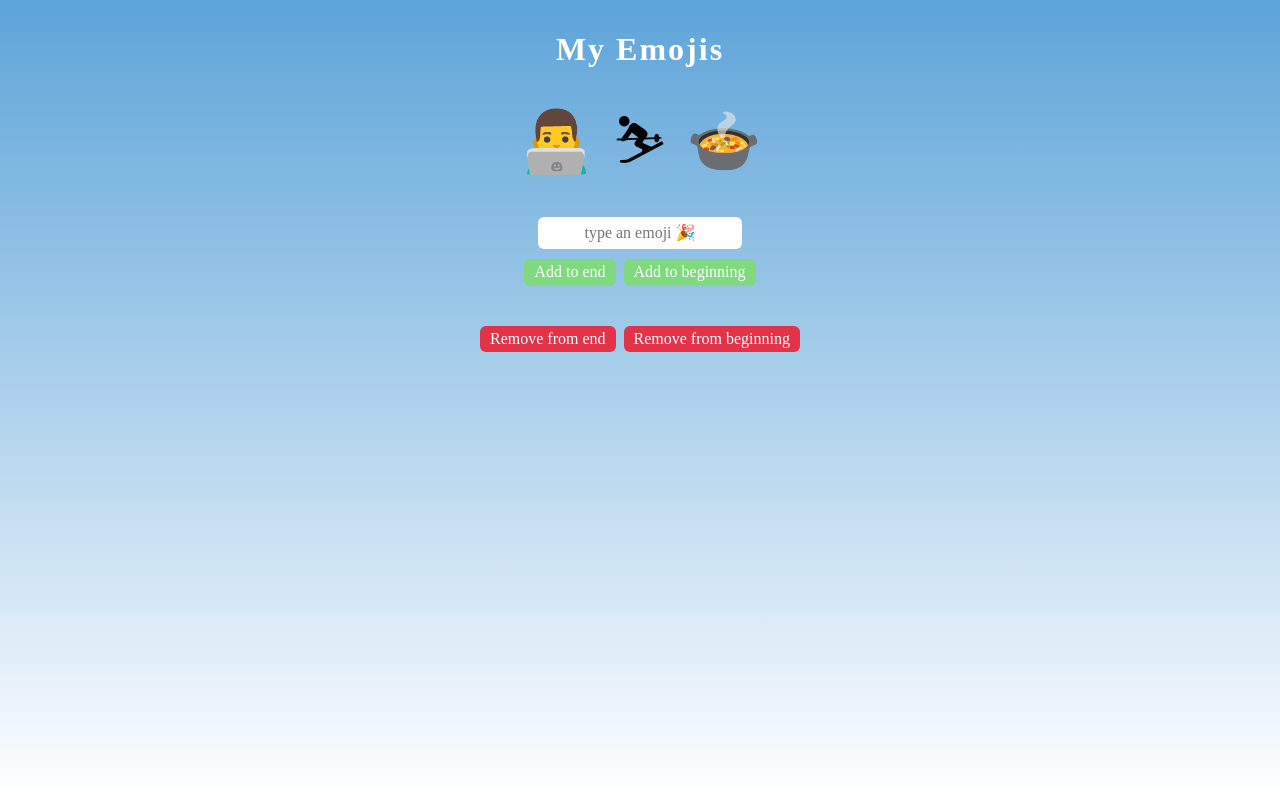
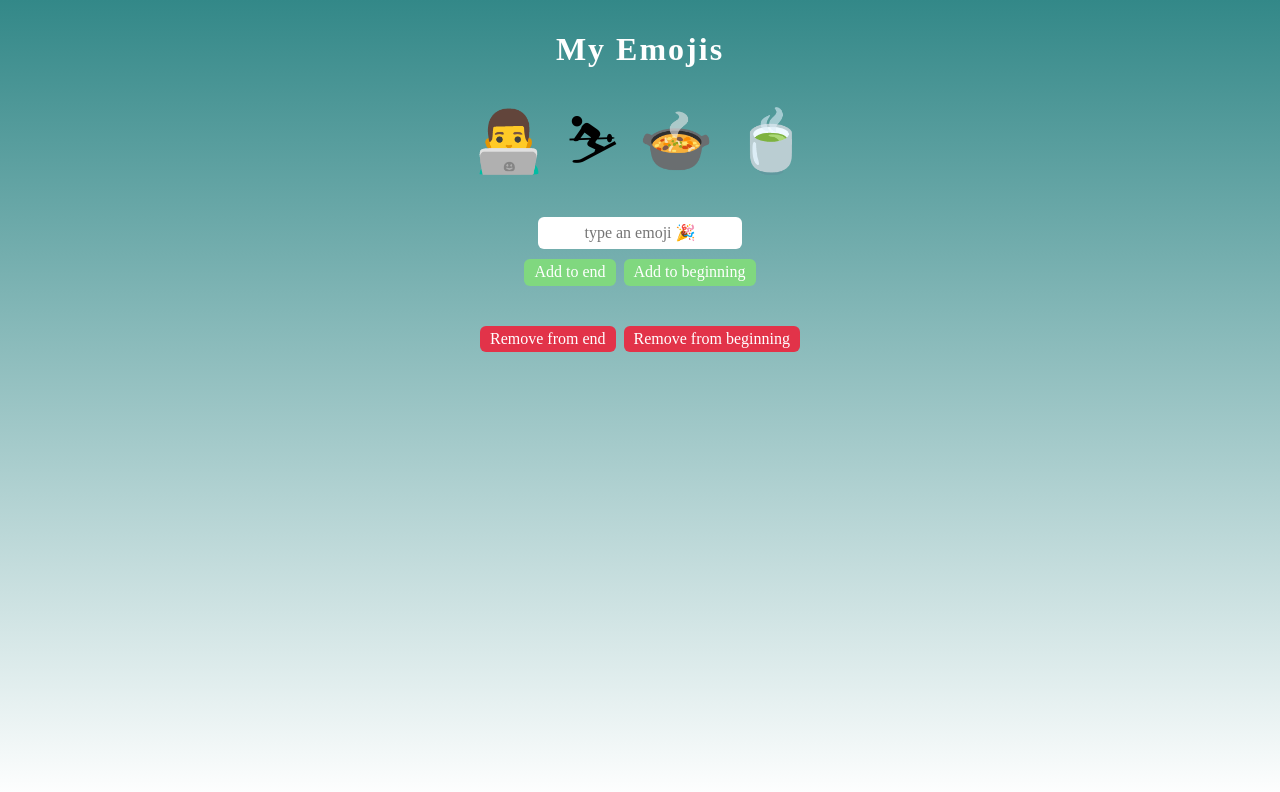
Before and after one commit to lmsutter/MyEmojiApp, a plain HTML site: page index.html in a window 1280 px wide. Drawn offline with nearby package versions, Linux system fonts and the light colour scheme; a web font is replaced by a local one.

Commit message:
Emoji + CSS
Added an emoji and tweaked css

```diff
--- a/index.css
+++ b/index.css
@@ -5,7 +5,7 @@ html {
 
 body {
     padding: 10px;
-    background-image: linear-gradient(#5DA4D9, #FFF);
+    background-image: linear-gradient(#338888, #FFF);
 }
 
 #emoji-container {
--- a/index.js
+++ b/index.js
@@ -1,4 +1,4 @@
-const myEmojis = ["👨‍💻", "⛷", "🍲"]
+const myEmojis = ["👨‍💻", "⛷", "🍲", "🍵"]
 
 function renderEmojis() {
     const emojiContainer = document.getElementById("emoji-container")
```
